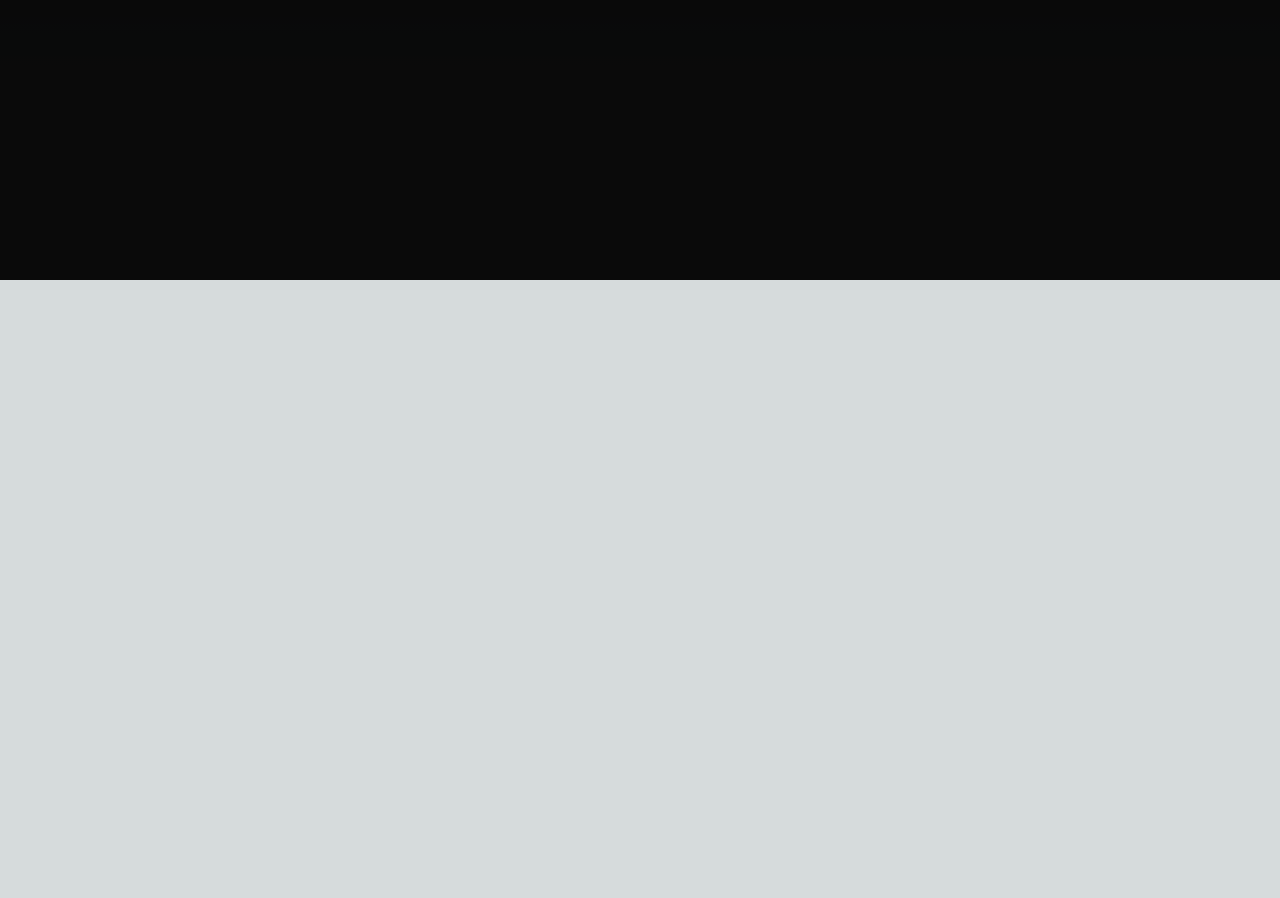
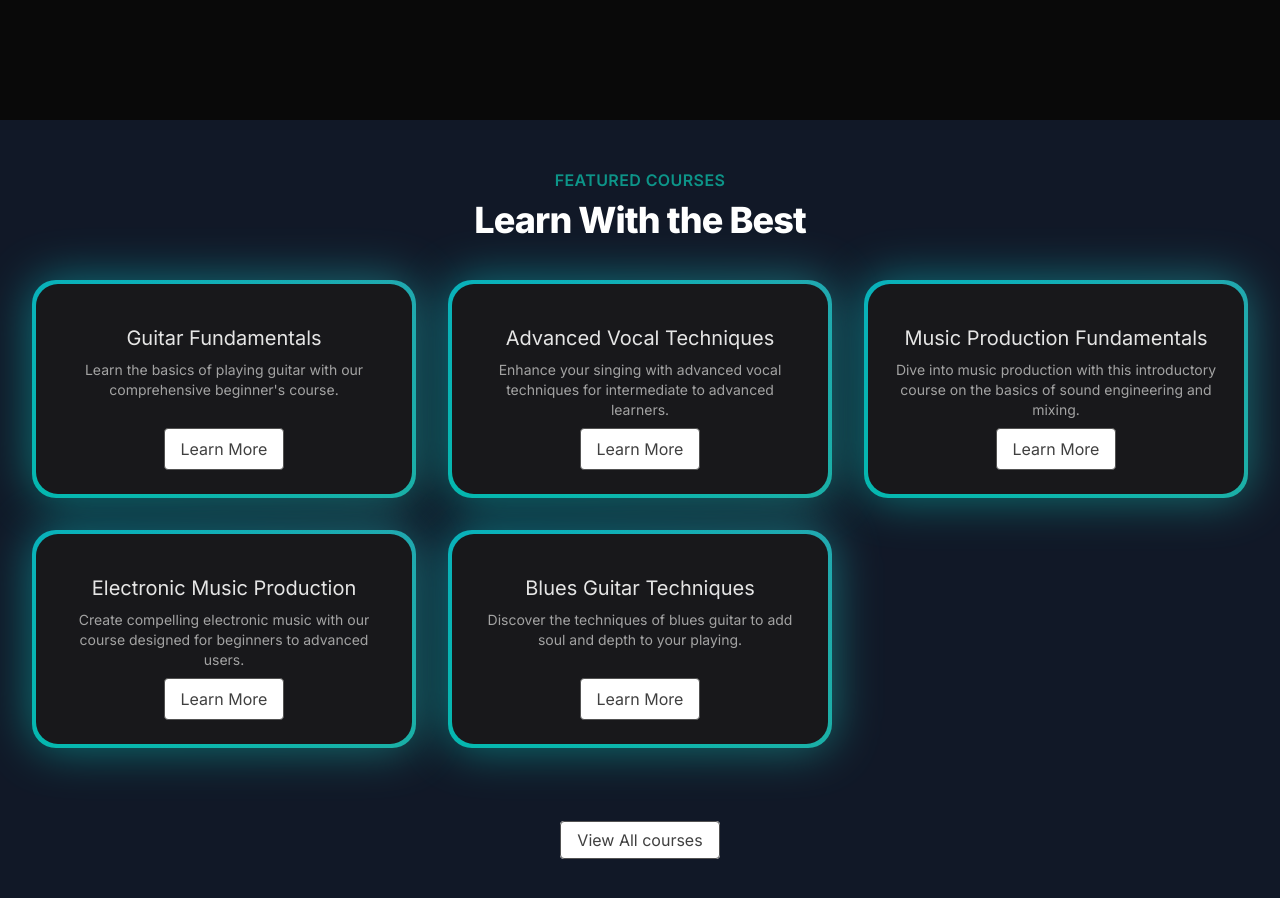
Before and after one commit to mihirjadhav04/nextjs-musicacademy-website, a Next.js app: page / in a window 1280 px wide. Shown: the part 520-1418 px from the top of the page. Before the commit the page ends 800 px from the top, so only its background shows below. Built offline with nearby package versions, Linux system fonts and the light colour scheme.

Commit message:
featured courses section created by using background-gradient component styles and using json data.

```diff
--- a/src/app/page.tsx
+++ b/src/app/page.tsx
@@ -1,3 +1,4 @@
+import FeaturedCoursesSection from "@/components/FeaturedCoursesSection";
 import HeroSection from "@/components/HeroSection";
 import Image from "next/image";
 
@@ -5,6 +6,7 @@
   return (
     <main className="min-h-screen bg-black/[0.96] antialiased bg-grid-white/[0.02]">
       <HeroSection />
+      < FeaturedCoursesSection />
     </main>
   );
 }
--- /dev/null
+++ b/src/components/FeaturedCoursesSection.tsx
@@ -0,0 +1,63 @@
+'use client'
+// use client is required as motion-array works on the client side.
+import React from 'react'
+import Link from "next/link"
+import courseData from '../data/music_courses.json'
+import { BackgroundGradient } from './ui/background-gradient'
+
+// written for typescript check purpose. All the json data object value that we are expecting.
+interface Course{
+    id: number,
+    title: string,
+    slug: string,
+    description: string,
+    price: number,
+    instructor: string,
+    isFeatured: boolean,
+
+}
+
+function FeaturedCoursesSection() {
+    // filtering the courses based on the key : isFeatured=true.
+    const featuredCourses = courseData.courses.filter((course:Course) => course.isFeatured)
+
+    return (
+        <div className='py-12 bg-gray-900'>
+            <div>
+                <div className="text-center">
+                    <h2 className="text-base text-teal-600 font-semibold tracking-wide uppercase">FEATURED COURSES</h2>
+                    <p className="mt-2 text-3xl leading-8 font-extrabold tracking-tight text-white sm:text-4xl">Learn With the Best</p>
+                </div>
+            </div>
+            <div className="mt-10 mx-8">
+                <div className="grid grid-cols-1 sm:grid-cols-2 lg:grid-cols-3 gap-8 justify-center">
+                    {/* using featuredCourses to map and display all the objects into the cards */}
+                    {featuredCourses.map((course:Course)=> (
+                        <div key={course.id} className="flex justify-center">
+                            <BackgroundGradient
+                            className="flex flex-col rounded-[22px] bg-white dark:bg-zinc-900 overflow-hidden h-full max-w-sm">
+                                <div className="p-4 sm:p-6 flex flex-col items-center text-center flex-grow">
+                                    <p className="text-lg sm:text-xl text-black mt-4 mb-2 dark:text-neutral-200">{course.title}</p>
+                                    <p className="text-sm text-neutral-600 dark:text-neutral-400 flex-grow">{course.description}</p>
+                                    <Link href={`/courses/${course.slug}`}
+                                    className="px-4 py-2 rounded border border-neutral-600 text-neutral-700 bg-white hover:bg-gray-100 transition duration-200 mt-2" >
+                                    Learn More
+                                    </Link>
+                                </div>
+                            </BackgroundGradient>
+                        </div>
+                    ))}
+                </div>
+            </div>
+            <div className="mt-20 text-center">
+                <Link href={"/courses"}
+                className="px-4 py-2 rounded border border-neutral-600 text-neutral-700 bg-white hover:bg-gray-100 transition duration-200"
+                >
+                View All courses
+                </Link>
+            </div>
+        </div>
+    )
+}
+
+export default FeaturedCoursesSection
--- /dev/null
+++ b/src/components/ui/background-gradient.tsx
@@ -0,0 +1,72 @@
+import { cn } from "@/utils/cn";
+import React from "react";
+import { motion } from "framer-motion";
+
+export const BackgroundGradient = ({
+  children,
+  className,
+  containerClassName,
+  animate = true,
+}: {
+  children?: React.ReactNode;
+  className?: string;
+  containerClassName?: string;
+  animate?: boolean;
+}) => {
+  const variants = {
+    initial: {
+      backgroundPosition: "0 50%",
+    },
+    animate: {
+      backgroundPosition: ["0, 50%", "100% 50%", "0 50%"],
+    },
+  };
+  return (
+    <div className={cn("relative p-[4px] group", containerClassName)}>
+      <motion.div
+        variants={animate ? variants : undefined}
+        initial={animate ? "initial" : undefined}
+        animate={animate ? "animate" : undefined}
+        transition={
+          animate
+            ? {
+                duration: 5,
+                repeat: Infinity,
+                repeatType: "reverse",
+              }
+            : undefined
+        }
+        style={{
+          backgroundSize: animate ? "400% 400%" : undefined,
+        }}
+        className={cn(
+          "absolute inset-0 rounded-3xl z-[1] opacity-60 group-hover:opacity-100 blur-xl  transition duration-500",
+          " bg-[radial-gradient(circle_farthest-side_at_0_100%,#00ccb1,transparent),radial-gradient(circle_farthest-side_at_100%_0,#7b61ff,transparent),radial-gradient(circle_farthest-side_at_100%_100%,#ffc414,transparent),radial-gradient(circle_farthest-side_at_0_0,#1ca0fb,#141316)]"
+        )}
+      />
+      <motion.div
+        variants={animate ? variants : undefined}
+        initial={animate ? "initial" : undefined}
+        animate={animate ? "animate" : undefined}
+        transition={
+          animate
+            ? {
+                duration: 5,
+                repeat: Infinity,
+                repeatType: "reverse",
+              }
+            : undefined
+        }
+        style={{
+          backgroundSize: animate ? "400% 400%" : undefined,
+        }}
+        className={cn(
+          "absolute inset-0 rounded-3xl z-[1]",
+          "bg-[radial-gradient(circle_farthest-side_at_0_100%,#00ccb1,transparent),radial-gradient(circle_farthest-side_at_100%_0,#7b61ff,transparent),radial-gradient(circle_farthest-side_at_100%_100%,#ffc414,transparent),radial-gradient(circle_farthest-side_at_0_0,#1ca0fb,#141316)]"
+        )}
+      />
+
+      <div className={cn("relative z-10", className)}>{children}</div>
+    </div>
+  );
+};
```
